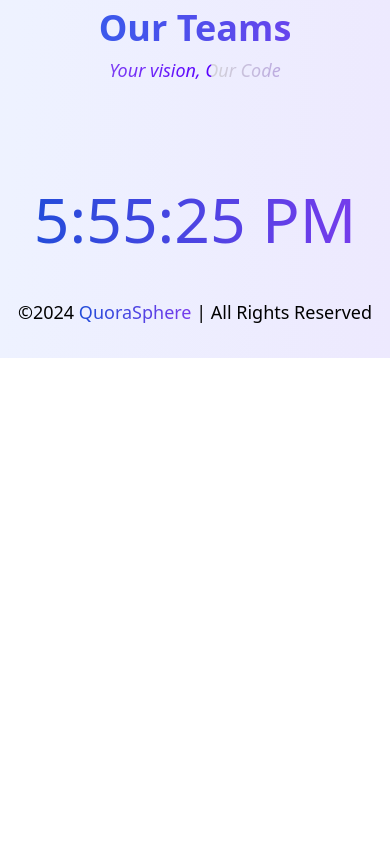
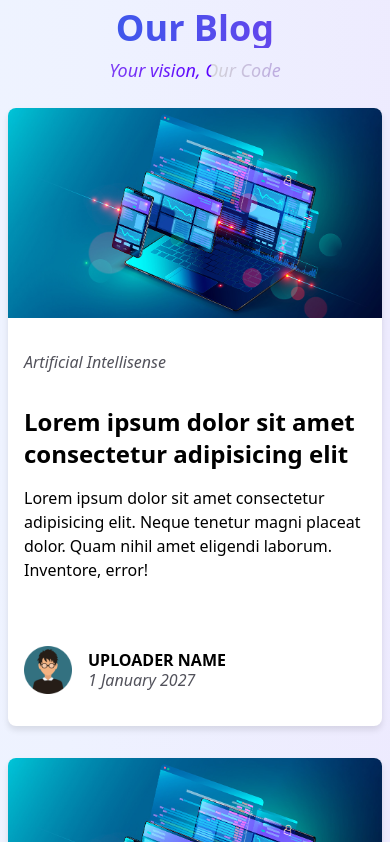
Before and after one commit to grimwebdeveloper/Qurasphere, a React (Vite) app: page / in a window 390 px wide. Shown: the part 7627-8469 px from the top of the page. Before the commit the page ends 7985 px from the top, so only its background shows below. Built offline with nearby package versions, Linux system fonts and the light colour scheme.

Commit message:
Blog section created

```diff
--- a/package.json
+++ b/package.json
@@ -15,6 +15,7 @@
     "lenis": "^1.3.1",
     "react": "^19.0.0",
     "react-dom": "^19.0.0",
+    "react-icons": "^5.5.0",
     "react-router-dom": "^7.5.3",
     "swiper": "^11.2.8"
   },
--- a/src/App.jsx
+++ b/src/App.jsx
@@ -1,7 +1,7 @@
 import Footer from './components/global/Footer';
 import Heading from './components/global/Heading';
 import Navbar from './components/global/Navbar';
-// import Blog from './components/home/Blog';
+import Blog from './components/home/Blog';
 import ChooseUs from './components/home/ChooseUs';
 import Hero from './components/home/Hero';
 import OurTeams from './components/home/OurTeams';
@@ -19,7 +19,7 @@ function App() {
       <Services />
       <OurWork />
       <Testimonials />
-      {/* <Blog /> */}
+      <Blog />
       <OurTeams />
       <Footer />
     </div>
--- a/src/components/global/Footer.jsx
+++ b/src/components/global/Footer.jsx
@@ -1,4 +1,12 @@
 import { useEffect, useState } from 'react';
+import {
+  FaFacebookF,
+  FaInstagram,
+  FaLinkedinIn,
+  FaXTwitter,
+} from 'react-icons/fa6';
+import { LuPhoneCall } from 'react-icons/lu';
+import { SiGmail } from 'react-icons/si';
 
 function Footer() {
   const now = new Date();
@@ -23,10 +31,39 @@ function Footer() {
   }, []);
   return (
     <div className="mb-8 max-w-[1280px] mx-auto px-2 sm:px-8">
-      <div className="text-center text-[16vw] xl:text-[204.8px] text-transparent bg-clip-text bg-gradient-to-r from-blue-700 to-violet-600">{time}</div>
-      <p className="text-center mt-8 text-lg">
-        ©2024
-        <a href="#" className="text-transparent bg-clip-text bg-gradient-to-r from-blue-700 to-violet-600 hover:text-blue-800 transition-colors"> QuoraSphere </a>
+      <div className="text-center text-[16vw] xl:text-[204.8px] text-transparent bg-clip-text bg-gradient-to-r from-blue-700 to-violet-600">
+        {' '}
+        {time}
+      </div>
+      <div className="flex justify-center items-center gap-10 leading-none mt-8">
+        <a href="#">
+          <FaLinkedinIn className="text-2xl" />
+        </a>
+        <a href="#">
+          <SiGmail className="text-2xl" />
+        </a>
+        <a href="#">
+        <LuPhoneCall className="text-2xl" />
+        </a>
+        <a href="#">
+          <FaXTwitter className="text-2xl" />
+        </a>
+        <a href="#">
+          <FaFacebookF className="text-2xl" />
+        </a>
+        <a href="#">
+          <FaInstagram className="text-2xl" />
+        </a>
+      </div>
+      <p className="text-center mt-4 text-lg font-semibold tracking-[2px]">
+        ©2025
+        <a
+          href="#"
+          className="text-transparent bg-clip-text bg-gradient-to-r from-blue-700 to-violet-600 hover:text-blue-800 transition-colors"
+        >
+          {' '}
+          QuoraSphere{' '}
+        </a>
         | All Rights Reserved
       </p>
     </div>
--- a/src/components/global/Navbar.jsx
+++ b/src/components/global/Navbar.jsx
@@ -80,7 +80,7 @@ function Navbar() {
   }, [show]); // 👈 Always pass dependencies to useEffect
 
   return (
-    <div className="lg:sticky top-0 z-50 backdrop-blur-md bg-blue-50">
+    <div className="top-0 z-50 backdrop-blur-md bg-blue-50">
       <nav
         id="navbar"
         className="h-20 flex items-center justify-between px-2 sm:px-8 max-w-[1280px] mx-auto"
--- a/src/components/home/Blog.jsx
+++ b/src/components/home/Blog.jsx
@@ -1,4 +1,5 @@
 function Blog() {
+  const blogs = [{}, {}, {}];
   return (
     <div className="px-2 sm:px-8 lg:flex gap-8 max-w-[1280px] mx-auto mb-16">
       <div className="text-center lg:text-left mb-6 lg:min-w-[310px]">
@@ -9,8 +10,45 @@ function Blog() {
           Your vision, Our Code
         </p>
       </div>
-      <div className="blogs flex flex-wrap gap-8 justify-center">Blog</div>
+      <div className="blogs flex flex-col gap-8">
+        {blogs.map((blog, index) => (
+          <div
+            key={index}
+            className="shadow-[0px_4px_6px_0px_rgba(0,_0,_0,_0.1)] w-full bg-white rounded-lg pb-4 lg:pb-0 lg:flex lg:flex-row-reverse"
+          >
+            <img
+              src="public\sampleBlog.jpg"
+              alt=""
+              className="rounded-t-lg lg:w-72 lg:rounded-tr-[0.5rem] lg:rounded-br-[0.5rem] lg:rounded-tl-[0rem] lg:rounded-bl-[0rem]"
+            />
+            <div className="p-4">
+              {/* Tag */}
+              <div className="italic mb-8 text-zinc-600 mt-4">
+                Artificial Intellisense
+              </div>
+              {/* Heading */}
+              <h3 className="font-semibold text-2xl mb-4">
+                Lorem ipsum dolor sit amet consectetur adipisicing elit
+              </h3>
+              {/* Content */}
+              <p>
+                Lorem ipsum dolor sit amet consectetur adipisicing elit. Neque
+                tenetur magni placeat dolor. Quam nihil amet eligendi laborum.
+                Inventore, error!
+              </p>
+              {/* Uploader */}
+              <div className="mt-16 flex gap-4 items-center">
+                <img src="public\sampleUser.png" alt="" className="w-12" />
+                <div className="flex flex-col justify-center leading-none gap-1">
+                  <div className="font-semibold uppercase">Uploader Name</div>
+                  <div className="italic text-zinc-600">1 January 2027</div>
+                </div>
+              </div>
+            </div>
+          </div>
+        ))}
+      </div>
     </div>
-  )
+  );
 }
-export default Blog
+export default Blog;
--- a/src/main.jsx
+++ b/src/main.jsx
@@ -2,14 +2,14 @@ import { StrictMode } from 'react';
 import { createRoot } from 'react-dom/client';
 import './index.css';
 import App from './App.jsx';
-import ReactLenis from 'lenis/react';
+// import ReactLenis from 'lenis/react';
 // import SplashCursor from './components/global/SplashCursor.jsx';
 
 createRoot(document.getElementById('root')).render(
   <StrictMode>
     {/* <SplashCursor /> */}
-    <ReactLenis root>
+    {/* <ReactLenis root> */}
       <App />
-    </ReactLenis>
+    {/* </ReactLenis> */}
   </StrictMode>
 );
```
Also changed, not shown: public/sampleBlog.jpg (added), 1 other file (tests, documents, lock files or other folders).
